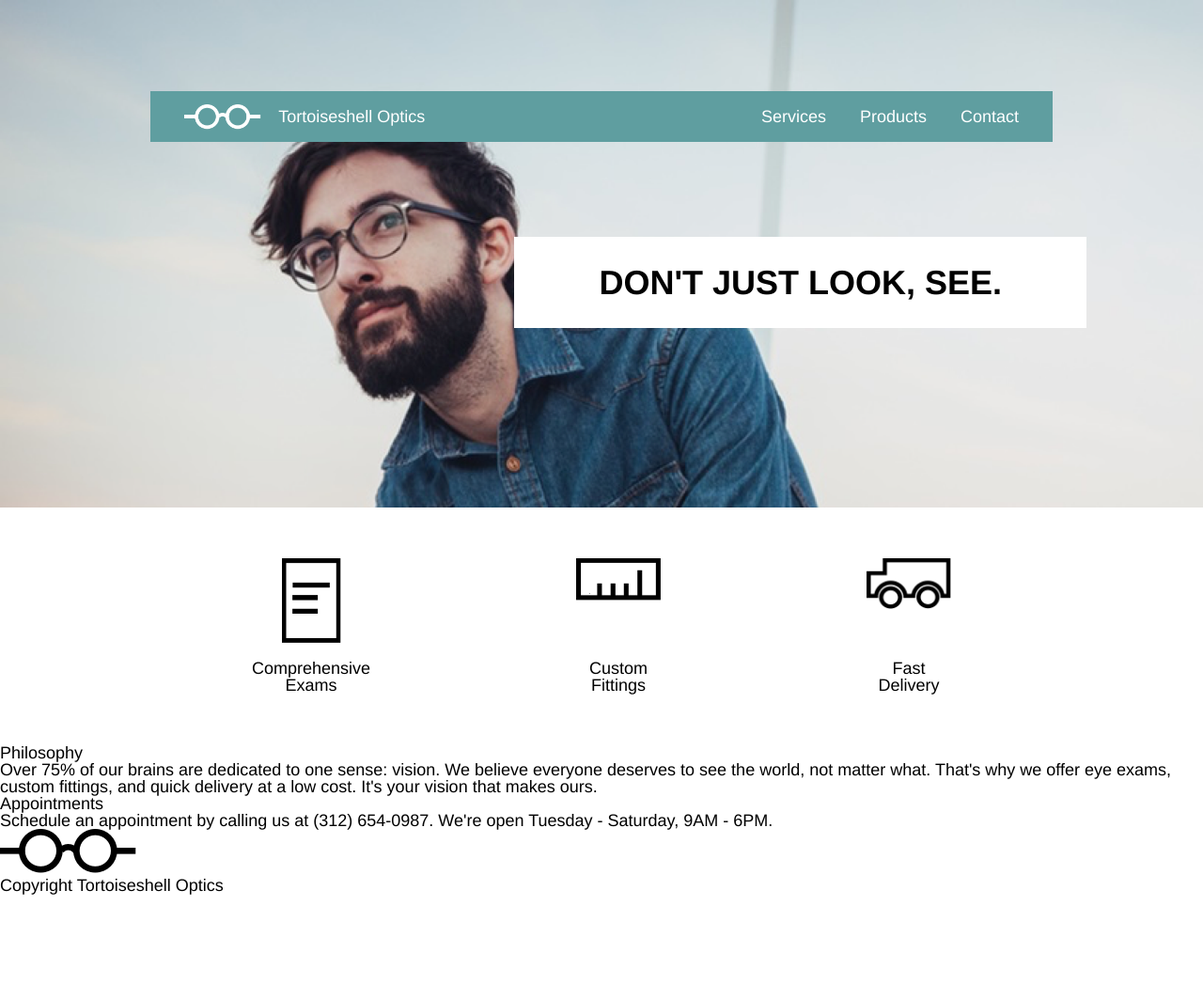
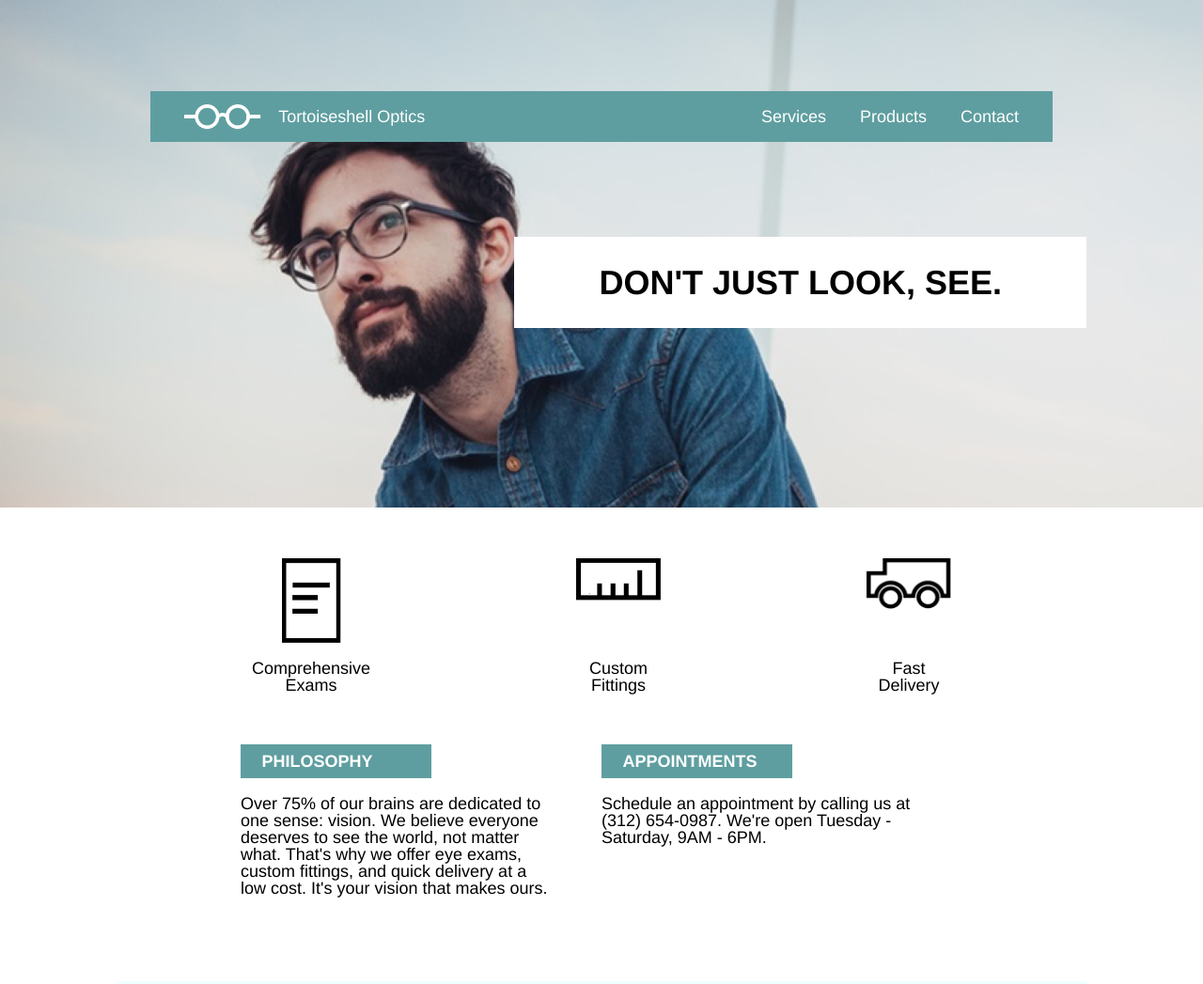
Before and after one commit to missasch/TortoiseshellOptics, a plain HTML site: page index.html in a window 1280 px wide. Shown: the top 1047 px of the page at 94% size. Before the commit the page ends 952 px from the top, so only its background shows below. Drawn offline with Linux system fonts and the light colour scheme.

Commit message:
Finished appt and footer

```diff
--- a/index.html
+++ b/index.html
@@ -57,12 +57,18 @@
     </div>
 
     <!--Appts Section-->
+    <div class="apptscontainer">
       <section class="appts">
+        <div class="appts1">
           <h2>Philosophy</h2>
           <p>Over 75% of our brains are dedicated to one sense: vision. We believe everyone deserves to see the world, not matter what. That's why we offer eye exams, custom fittings, and quick delivery at a low cost. It's your vision that makes ours.</p>
+        </div>
+        <div class="appts1">
           <h2>Appointments</h2>
           <p>Schedule an appointment by calling us at (312) 654-0987. We're open Tuesday - Saturday, 9AM - 6PM.</p>
+        </div>
       </section>
+    </div>
 
     <!--Footer Section-->
     <footer>
--- a/resources/css/style.css
+++ b/resources/css/style.css
@@ -113,3 +113,52 @@ figcation {
   width: 5rem;
   height: 3rem;
 }
+
+/*Appts Section*/
+.apptscontainer {
+  display: flex;
+  justify-content: center;
+}
+.appts {
+  width: 960px;
+  display: flex;
+  justify-content: center;
+  padding-bottom: 5rem;
+}
+.appts h2 {
+  width: 10rem;
+  background-color: cadetblue;
+  color: white;
+  text-transform: uppercase;
+  text-align: left;
+  padding-left: 1.25rem;
+  padding-top: 0.5rem;
+  padding-bottom: 0.5rem;
+  font-weight: bold;
+}
+.appts p {
+  padding-top: 1rem;
+}
+.appts1 {
+  width: 35%;
+  padding-right: 5%;
+}
+
+/*Footer Section*/
+footer {
+  display: flex;
+  justify-content: center;
+}
+.containerf {
+  width: 960px;
+  background-color: azure;
+  display: flex;
+  justify-content: flex-start;
+  padding-left: 4rem;
+  padding-top: 4rem;
+  padding-bottom: 4rem;
+}
+.containerf p {
+  padding-left: 1rem;
+  align-self: center;
+}
```
Lines whose indentation alone changed are shown as unchanged.
